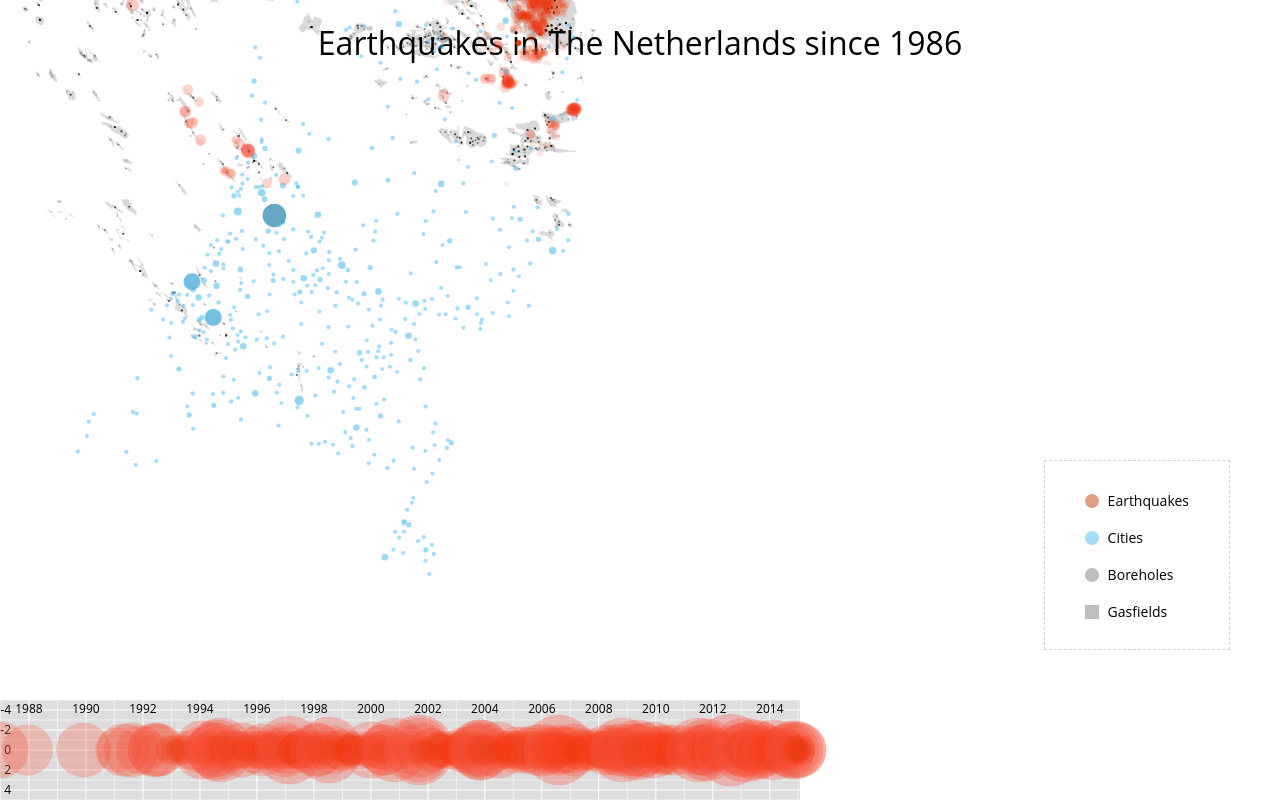
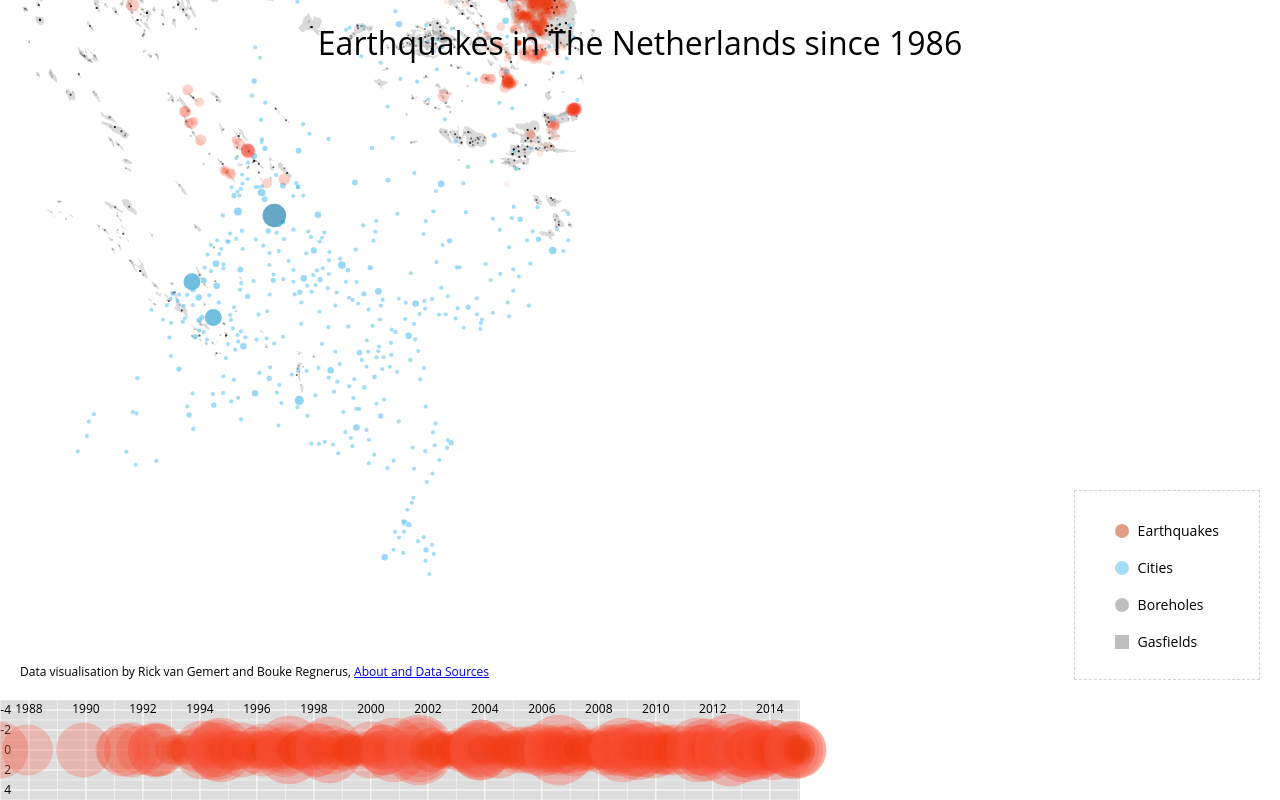
Before and after one commit to regnerus/earthquake-data-visualisation, a website: page index.html in a window 1280 px wide. Drawn offline with Linux system fonts and the light colour scheme; animation ran at ten frames a second; a web font is replaced by a local one.

Commit message:
Cleaned Styling

```diff
--- a/index.html
+++ b/index.html
@@ -10,6 +10,8 @@
 <body>
 	<h1>Earthquakes in The Netherlands since 1986</h1>
 
+	<div id="credits">Data visualisation by Rick van Gemert and Bouke Regnerus, <a href="./about.html">About and Data Sources</a></div>
+
 	<div id="legend"></div>
 
 	<div id="map" class="dark"></div>
--- a/sass/_legend.scss
+++ b/sass/_legend.scss
@@ -1,7 +1,7 @@
 #legend {
   position: absolute;
-  right: 50px;
-  bottom: 150px;
+  right: 20px;
+  bottom: 120px;
   padding: 10px 40px;
   background: rgba(255,255,255, .8);
   border: 1px dashed lightgray;
--- a/sass/application.scss
+++ b/sass/application.scss
@@ -19,7 +19,20 @@ h1 {
 	text-align: center;
 	font-weight: 400;
 	font-size: 32px;
+	display: block;
 	z-index: 10;
+	position: absolute;
+	left: 0;
+	right: 0;
+	top: 0;
+}
+
+#credits {
+	z-index: 10;
+	display: block;
+	position: absolute;
+	left: 20px;
+	bottom: 120px;
 }
 
 #map svg {
```
Also changed, not shown: about.html (added, +13 -0 lines), application.css, 1 other file.
